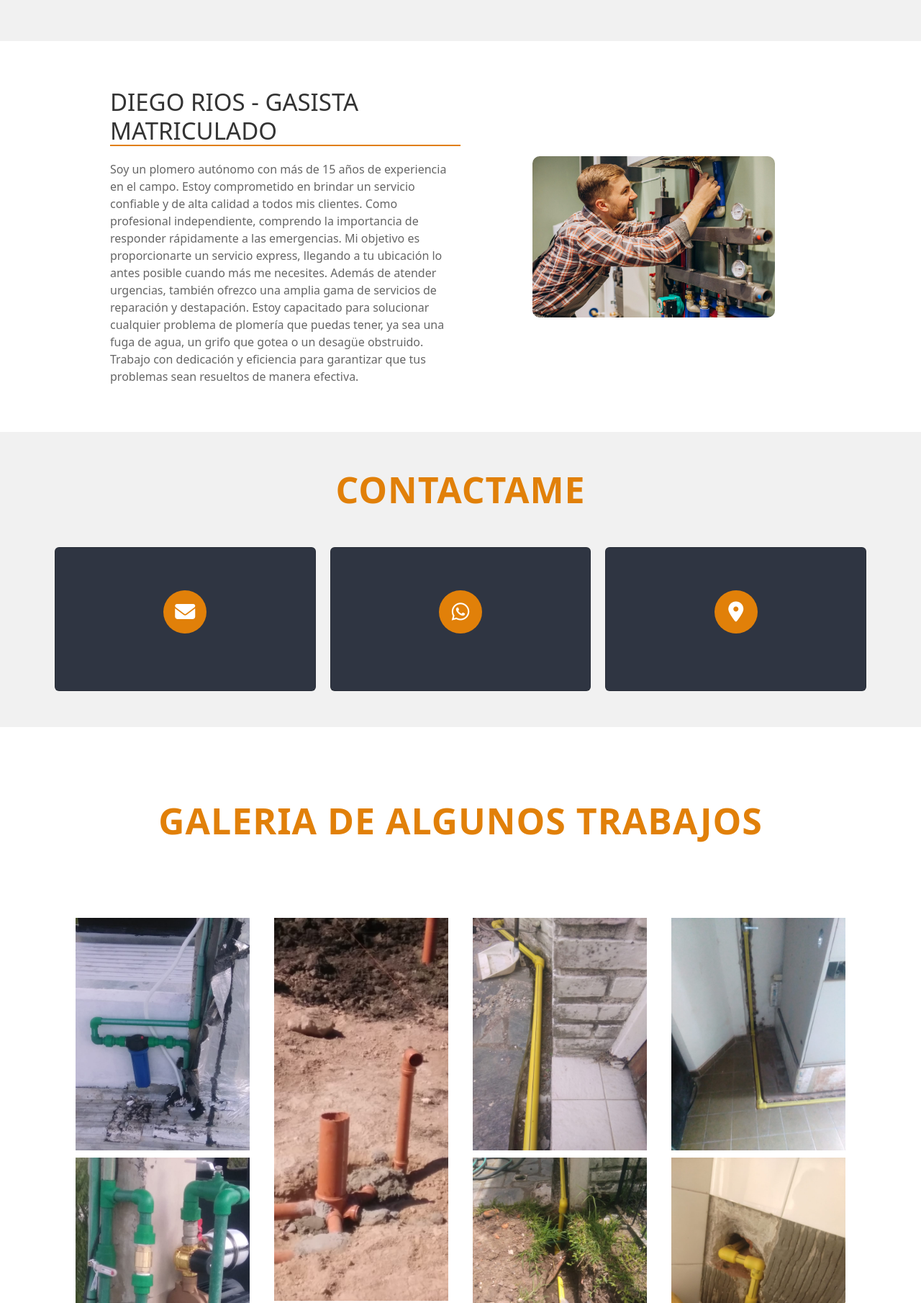
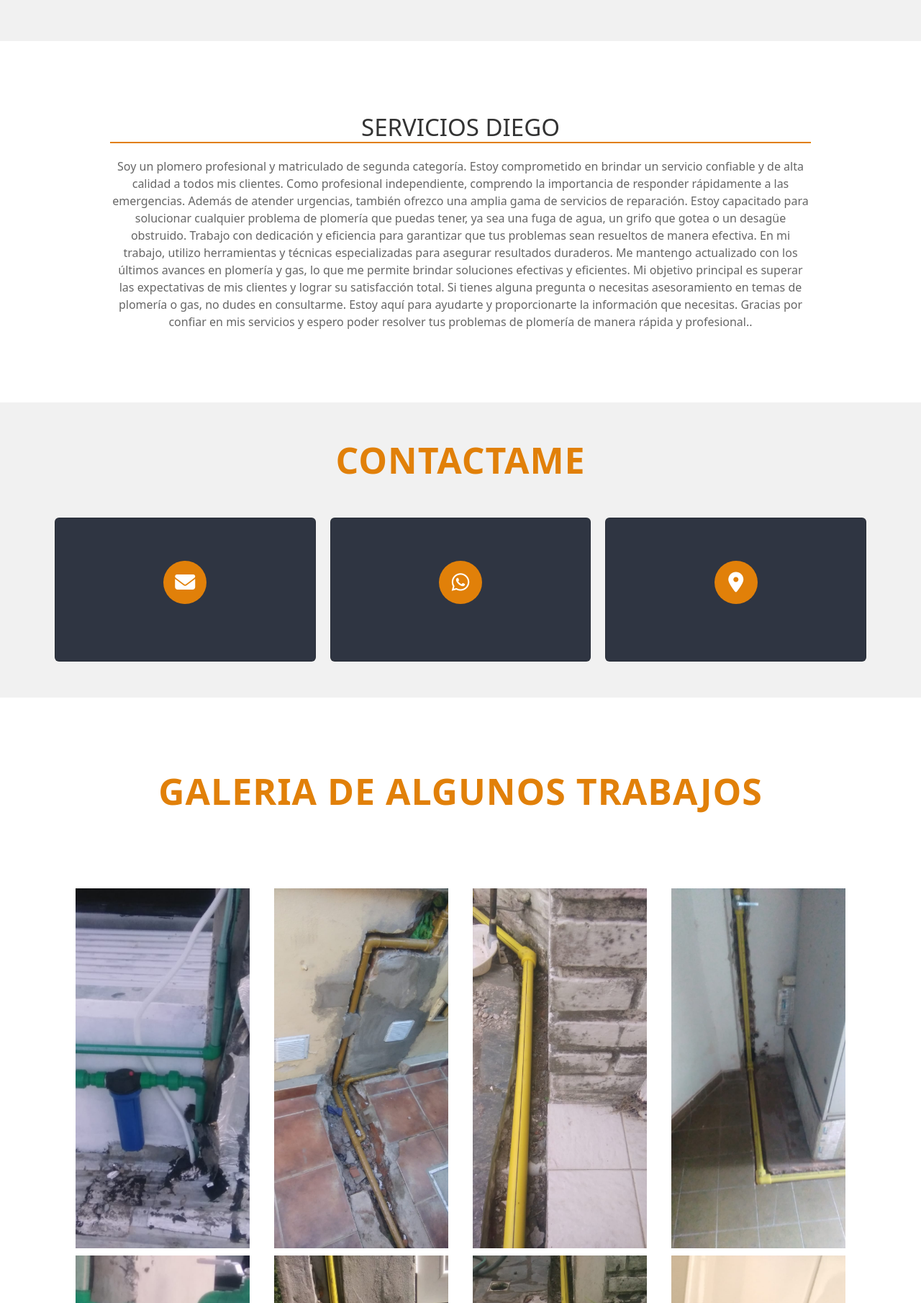
Before and after one commit to nahuelflores1/WEB-GASISTA, a website: page index.html in a window 1280 px wide. Shown: the part 1760-3570 px from the top of the page at 72% size. Drawn offline with nearby package versions, Linux system fonts and the light colour scheme.

Commit message:
Retoques finales

```diff
--- a/index.html
+++ b/index.html
@@ -13,7 +13,7 @@
 </head>
 
 <body>
-    <a href="https://wa.me/541167037055" class="btn-wsp" target="_blank">
+    <a href="https://wa.me/541157721001" class="btn-wsp" target="_blank">
         <i class="fa-brands fa-whatsapp"></i>
     </a>
     <header id="inicio">
@@ -56,7 +56,7 @@
                     <div class="hidden w-full md:block md:w-auto">
                         <a href=""><i class="fa-brands fa-instagram"></i></a>
                         <a href=""><i class="fa-brands fa-facebook"></i></a>
-                        <a href="https://wa.me/541167037055"><i
+                        <a href="https://wa.me/541157721001"><i
                                 class="fa-brands fa-whatsapp fa-whatsapp-header"></i></a>
                     </div>
                 </div>
@@ -70,12 +70,12 @@
                 <div class="container ">
                     <div class="row justify-content-start">
                         <div class="col-10 col-lg-8">
-                            <h1 class="text-banner display-6 text-white mb-3">GASISTA MATRICULADO </h1>
+                            <h1 class="text-banner display-6 text-white mb-3">GASISTA MATRICULADO</h1>
                             <h6 class="text-white mb-1">Zona GBA - CABA</h6>
-                            <a href="https://wa.me/541167037055">
+                            <a href="https://wa.me/541157721001">
                                 <div class="btn-contacto btn py-md-3 px-md-4.5 me-5">
                                     <i class="fa-brands fa-whatsapp"></i>
-                                    <a href="https://wa.me/541167037055">CONTACTAME!
+                                    <a href="https://wa.me/541157721001">CONTACTAME!
                                     </a>
                                 </div>
                             </a>
@@ -148,20 +148,23 @@
         <section class="heor">
             <div class="container-sobremi">
                 <div class="hero-content">
-                    <h2>DIEGO RIOS - GASISTA MATRICULADO</h2>
-                    <p id="contact"> Soy un plomero autónomo con más de 15 años de experiencia en el campo. Estoy
-                        comprometido en
-                        brindar un servicio confiable y de alta calidad a todos mis clientes.
-                        Como profesional independiente, comprendo la importancia de responder rápidamente a las
-                        emergencias. Mi objetivo es proporcionarte un servicio express, llegando a tu ubicación lo antes
-                        posible cuando más me necesites.
-                        Además de atender urgencias, también ofrezco una amplia gama de servicios de reparación y
-                        destapación. Estoy capacitado para solucionar cualquier problema de plomería que puedas tener,
-                        ya sea una fuga de agua, un grifo que gotea o un desagüe obstruido. Trabajo con dedicación y
-                        eficiencia para garantizar que tus problemas sean resueltos de manera efectiva.</p>
-                </div>
-                <div class="hero-image">
-                    <img class="img-sobremi" src="./img/sobremi.png" alt="">
+                    <h2>SERVICIOS DIEGO</h2>
+                    <p id="contact">
+                        Soy un plomero profesional y matriculado de segunda categoría. Estoy comprometido en brindar un
+                        servicio confiable y de alta calidad a todos mis clientes. Como profesional independiente,
+                        comprendo la importancia de responder rápidamente a las emergencias.
+                        Además de atender urgencias, también ofrezco una amplia gama de servicios de reparación. Estoy
+                        capacitado para solucionar cualquier problema de plomería que puedas tener, ya sea una fuga de
+                        agua, un grifo que gotea o un desagüe obstruido. Trabajo con dedicación y eficiencia para
+                        garantizar que tus problemas sean resueltos de manera efectiva.
+                        En mi trabajo, utilizo herramientas y técnicas especializadas para asegurar resultados
+                        duraderos. Me mantengo actualizado con los últimos avances en plomería y gas, lo que me permite
+                        brindar soluciones efectivas y eficientes. Mi objetivo principal es superar las expectativas de
+                        mis clientes y lograr su satisfacción total.
+                        Si tienes alguna pregunta o necesitas asesoramiento en temas de plomería o gas, no dudes en
+                        consultarme. Estoy aquí para ayudarte y proporcionarte la información que necesitas. Gracias por
+                        confiar en mis servicios y espero poder resolver tus problemas de plomería de manera rápida y
+                        profesional..</p>
                 </div>
             </div>
         </section>
@@ -194,17 +197,22 @@
                 <div class="img-hover-zoom">
                     <img src="./img/gallery/photo3.jpg" style="width:100%" alt="TrabajoGasista">
                 </div>
+                <div class="img-hover-zoom">
+                    <img src="./img/gallery/photo19.jpg" style="width:100%" alt="TrabajoGasista">
+                </div>
             </div>
             <div class="column">
                 <div class="img-hover-zoom">
-                    <img src="./img/gallery/photo15.jpg" style="width:100%; object-fit: cover; height: 532px;"
-                        alt="TrabajoGasista">
+                    <img src="./img/gallery/photo16.jpg" style="width:100%;" alt="TrabajoGasista">
                 </div>
                 <div class="img-hover-zoom">
                     <img src="./img/gallery/photo4.jpg" style="width:100%" alt="TrabajoGasista">
                 </div>
                 <div class="img-hover-zoom">
                     <img src="./img/gallery/photo5.jpg" style="width:100%" alt="TrabajoGasista">
+                </div>
+                <div class="img-hover-zoom">
+                    <img src="./img/gallery/photo18.jpg" style="width:100%" alt="TrabajoGasista">
                 </div>
             </div>
             <div class="column">
@@ -217,20 +225,24 @@
                 <div class="img-hover-zoom">
                     <img src="./img/gallery/photo8.jpg" style="width:100%" alt="TrabajoGasista">
                 </div>
+                <div class="img-hover-zoom">
+                    <img src="./img/gallery/photo17.jpg" style="width:100%" alt="TrabajoGasista">
+                </div>
             </div>
             <div class="column">
                 <div class="img-hover-zoom">
-                    <img src="./img/gallery/photo9.jpg" style="width:100%" alt="">
+                    <img src="./img/gallery/photo9.jpg" style="width:100%" alt="TrabajoGasista">
                 </div>
                 <div class="img-hover-zoom">
-                    <img src="./img/gallery/photo10.jpg" style="width:100%" alt="">
+                    <img src="./img/gallery/photo10.jpg" style="width:100%" alt="TrabajoGasista">
                 </div>
                 <div class="img-hover-zoom">
-                    <img src="./img/gallery/photo11.jpg" style="width:100%" alt="">
+                    <img src="./img/gallery/photo11.jpg" style="width:100%" alt="TrabajoGasista"">
+                </div>
+                <div class=" img-hover-zoom">
+                    <img src="./img/gallery/photo16.jpg" style="width:100%" alt="TrabajoGasista">
                 </div>
             </div>
-
-
         </section>
         <footer style="background-color: #e2841147;  margin: 15px 0;">
             <div class=" d-flex flex-column justify-content-center align-items-center" style="height: 55px;">
--- a/scss/main/_gallery.scss
+++ b/scss/main/_gallery.scss
@@ -21,6 +21,8 @@
             overflow: hidden;
             border: 5px solid #ffff;
             img {
+                object-fit: cover;
+                height: 500px;
                 vertical-align: middle;
                 margin: 0;
                 padding: 0;
@@ -36,6 +38,8 @@
 
 @media screen and (max-width: 800px) {
     .gallery {
+        margin-right: 0px;
+        margin-left: 0px;
         padding: 50px;
         .column {
             flex: 50%;
@@ -46,6 +50,8 @@
 
 @media screen and (max-width: 500px) {
     .gallery {
+        margin-right: 0px;
+        margin-left: 0px;
         padding: 50px;
         .column {
             flex: 100%;
--- a/scss/main/_sobre-mi.scss
+++ b/scss/main/_sobre-mi.scss
@@ -1,10 +1,6 @@
 .hero {
     background-color: #f8f8f8;
     overflow: hidden;
-}
-
-html {
-    scroll-behavior: smooth;
 }
 
 .heading h1 {
@@ -19,15 +15,17 @@ html {
     justify-content: center;
     align-items: center;
     width: 80%;
-    margin: 65px auto;
-}
-
+    margin: 100px auto;
     .hero-content {
         flex: 1;
-    width: 600px;
+        width: 100%;
         margin: 0px 25px;
         animation: fadeInUp 2s ease;
+        #contact {
+            text-align: center;
+        }
         h2 {
+            text-align: center;
             font-size: 33px;
             margin-bottom: 20px;
             color: #333;
@@ -36,19 +34,6 @@ html {
         p {
             color: #666;
         }
-}
-
-.hero-image {
-    display: flex;
-    flex: 1;
-    width: 600px;
-    margin: auto;
-    animation: fadeInRight 2s ease;
-    justify-content: center;
-    .img-sobremi {
-        width: 69%;
-        height: auto;
-        border-radius: 10px;
     }
 }
 
@@ -61,10 +46,8 @@ html {
         margin: 0px;
     }
     .container-sobremi {
-        width: 100%;
         flex-direction: column;
-        margin: 0px;
-        padding: 0px 40px;
+        margin: 50px;
     }
     .hero-content {
         width: 100%;
@@ -76,14 +59,6 @@ html {
         p {
             font-size: 18px;
             margin-bottom: 20px;
-        }
-    }
-    .hero-image {
-        width: 100%;
-        .img-sobremi {
-            width: 100%;
-            height: auto;
-            border-radius: 10px;
         }
     }
 }
```
Also changed, not shown: css/style.css, img/gallery/photo16.jpg (added), img/gallery/photo17.jpg (added), img/gallery/photo18.jpg (added), img/gallery/photo19.jpg (added). Lines whose indentation alone changed are shown as unchanged.
